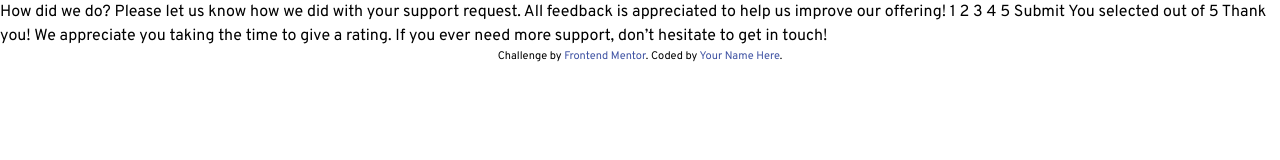
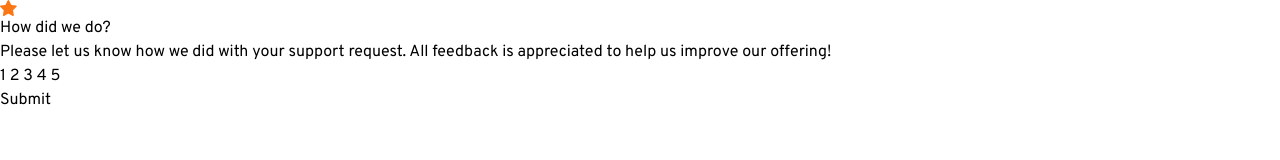
Before and after one commit to cjoak1028/interactive-rating-component, a website: page index.html in a window 1280 px wide. Drawn offline with Linux system fonts and the light colour scheme.

Commit message:
Add basic html

```diff
--- a/index.html
+++ b/index.html
@@ -28,25 +28,40 @@
   </head>
   <body class="font-overpass">
     <!-- Rating state start -->
-
-    How did we do? Please let us know how we did with your support request. All
-    feedback is appreciated to help us improve our offering! 1 2 3 4 5 Submit
+    <form>
+      <div>
+        <img src="./images/icon-star.svg" />
+      </div>
+      <h1>How did we do?</h1>
+      <p>
+        Please let us know how we did with your support request. All feedback is
+        appreciated to help us improve our offering!
+      </p>
+      <div>
+        <button>1</button>
+        <button>2</button>
+        <button>3</button>
+        <button>4</button>
+        <button>5</button>
+      </div>
+      <button>Submit</button>
+    </form>
 
     <!-- Rating state end -->
 
     <!-- Thank you state start -->
 
-    You selected
+    <!-- You selected -->
     <!-- Add rating here -->
-    out of 5 Thank you! We appreciate you taking the time to give a rating. If
-    you ever need more support, don’t hesitate to get in touch!
+    <!-- out of 5 Thank you! We appreciate you taking the time to give a rating. If
+    you ever need more support, don’t hesitate to get in touch! -->
 
     <!-- Thank you state end -->
 
-    <footer class="attribution">
+    <!-- <footer class="attribution">
       Challenge by
       <a href="https://www.frontendmentor.io?ref=challenge">Frontend Mentor</a>.
-      Coded by <a href="#">Your Name Here</a>.
-    </footer>
+      Coded by <a href="#">CJ Kim</a>.
+    </footer> -->
   </body>
 </html>
```
